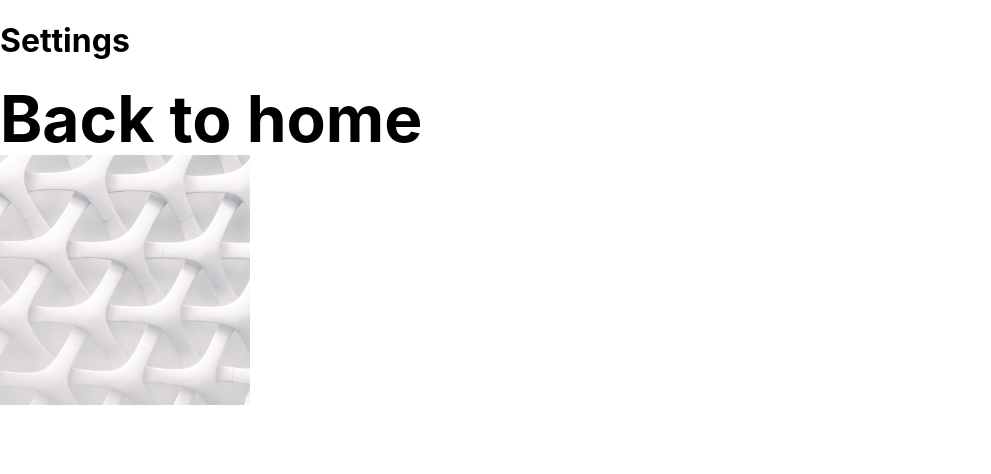
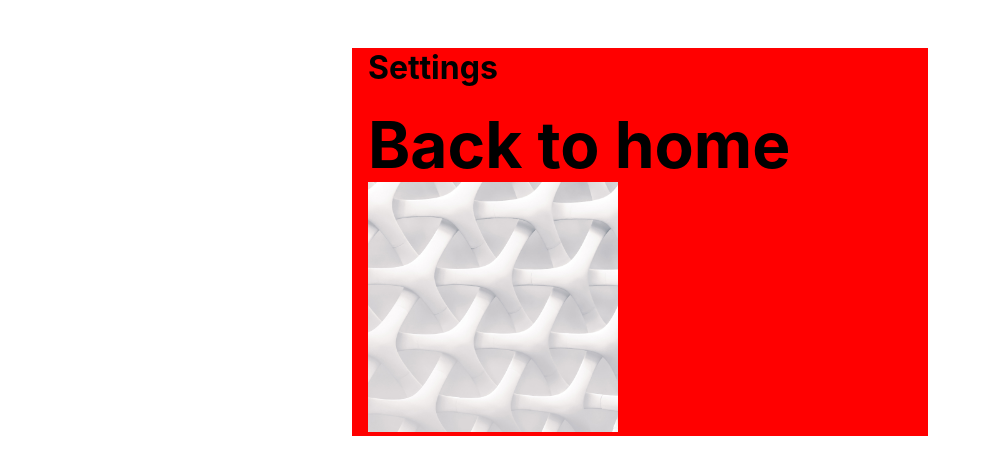
Before and after one commit to Guillaume-FAURE/todolist, a Next.js app: page /settings in a window 1280 px wide. Shown: the top 474 px of the page, without its empty margins (0-991 px from the left). Built offline with nearby package versions, Linux system fonts and the light colour scheme.

Commit message:
add test components layout

```diff
--- /dev/null
+++ b/components/layout.js
@@ -0,0 +1,7 @@
+import styles from './layout.module.css'
+
+function Layout({ children }) {
+    return <div className={styles.container}>{children}</div>
+}
+
+export default Layout
--- /dev/null
+++ b/components/layout.module.css
@@ -0,0 +1,6 @@
+.container {
+    max-width: 36rem;
+    padding: 0 1rem;
+    margin: 3rem auto 6rem;
+    background-color: red;
+}
--- a/pages/home.js
+++ b/pages/home.js
@@ -2,6 +2,9 @@
 import Image from 'next/image'
 import styles from '../styles/Home.module.css'
 import Link from 'next/link'
+import Layout from '../components/layout'
+
+
 
 function Home() {
   return (
@@ -54,11 +57,11 @@
           </a>
         </div>
       </main>
-
       <footer className={styles.footer}>
       </footer>
     </div>
   )
 }
 
+
 export default Home
--- a/pages/settings.js
+++ b/pages/settings.js
@@ -1,6 +1,7 @@
 import Link from 'next/link'
 import Image from 'next/image'
 import styles from '../styles/Home.module.css'
+import Layout from '../components/layout'
 
 const MyComponent = () => (
     <Image
@@ -13,7 +14,7 @@
 
 function Settings(){
     return(
-        <>
+        <Layout>
             <h1>
                 Settings
             </h1>
@@ -25,7 +26,7 @@
             <div className={styles.profil}>
                 <MyComponent/>
             </div>
-        </>
+        </Layout>
     )
 }
 
```
